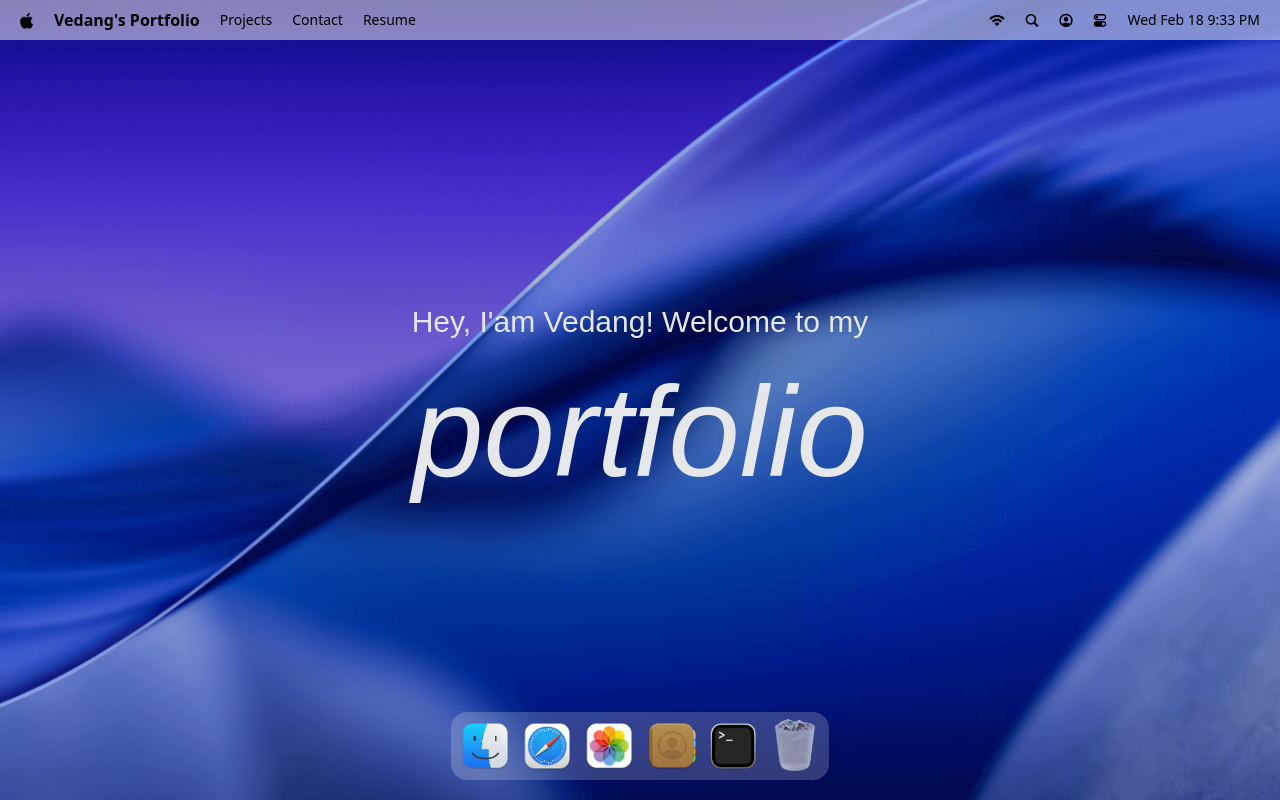
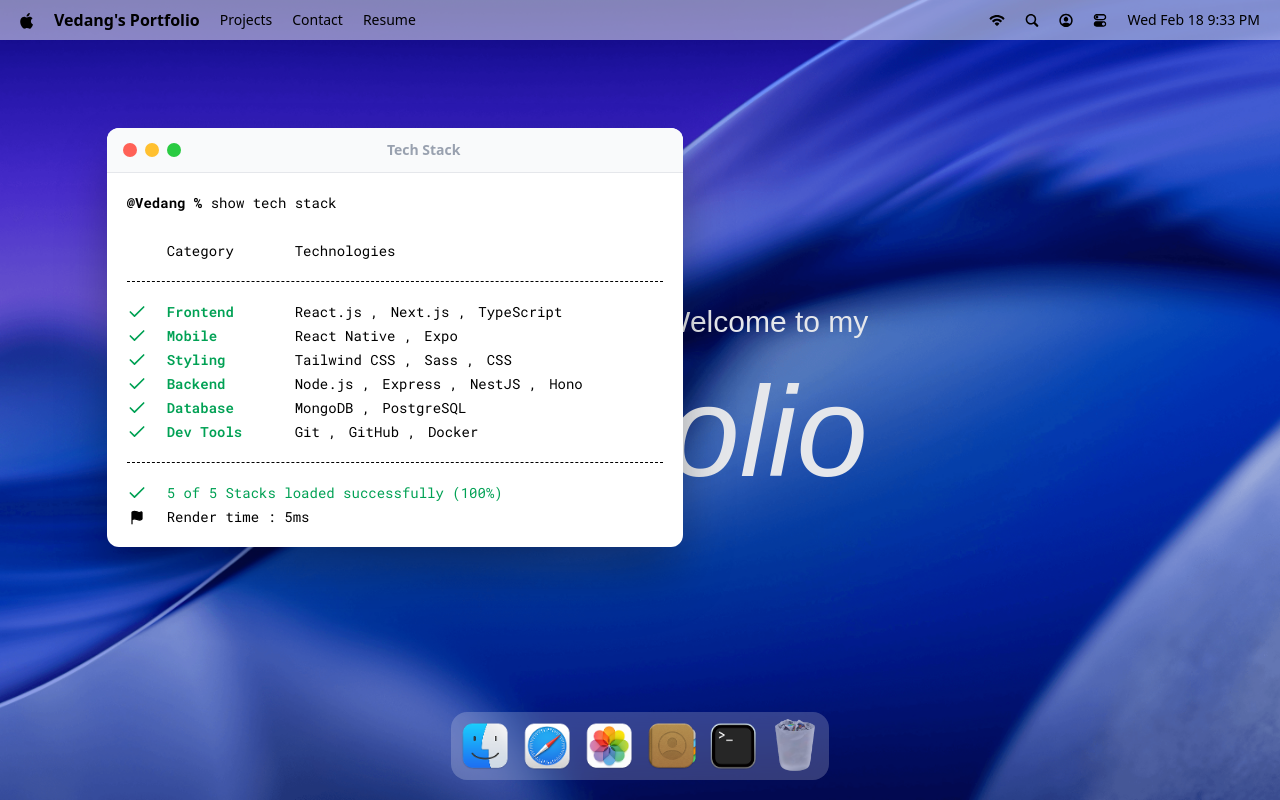
Before and after one commit to Vedang22MIC0017/Vedangs_Mac, a React (Vite) app: page / in a window 1280 px wide. Both pictures are taken after a click on the button 733 px from the left and 746 px from the top of the page. Built offline with nearby package versions, Linux system fonts and the light colour scheme; a web font is replaced by a local one.

Commit message:
added the higher order component for draggable windows implemented for terminals

```diff
--- a/src/App.jsx
+++ b/src/App.jsx
@@ -2,12 +2,17 @@ import React from 'react'
 import Navbar from "#components/Navbar.jsx";
 import Welcome from '#components/Welcome';
 import Dock from '#components/Dock';
+import { Draggable } from 'gsap/all';
+import gsap from 'gsap';
+import { Terminal } from '#windows';
+gsap.registerPlugin(Draggable);
 const App = () => {
   return (
     <main>
       <Navbar/>
       <Welcome/>
       <Dock/>
+      <Terminal/>
     </main>
   );
 };
--- /dev/null
+++ b/src/components/WindowControls.jsx
@@ -0,0 +1,13 @@
+import useWindowStore from "#store/window"
+
+const WindowControls = ({target}) => {
+    const {closeWindow}=useWindowStore();
+  return <div id="window-controls">
+    <div className="close" onClick={()=>{closeWindow(target)}} />
+    <div className="minimize"  />
+    <div className="maximize" />
+
+  </div>
+}
+
+export default WindowControls
--- /dev/null
+++ b/src/hoc/windowWrapper.jsx
@@ -0,0 +1,53 @@
+import useWindowStore from "#store/window";
+import { useGSAP } from "@gsap/react";
+import gsap from "gsap";
+import { Draggable } from "gsap/all";
+import { useLayoutEffect, useRef } from "react";
+
+const windowWrapper = (Component,windowKey) => {
+  const Wrapped=(props) =>{
+    const {focusWindow , windows}=useWindowStore();
+    const { isOpen , zIndex}=windows[windowKey];
+
+    const ref=useRef(null);
+    useGSAP(()=>{
+      const el=ref.current;
+      if(!el || !isOpen) return;
+      el.style.display="block";
+      gsap.fromTo(el,{scale:0.8,opacity:0,y:40} ,{scale:1 , opacity:1,y:0 , duration:0.4 , ease:"power3.out"})
+
+    },[isOpen]);
+
+    useGSAP(()=>{
+      const el=ref.current;
+      if(!el) return;
+      const [instance]=Draggable.create(el,{onPress:()=>{
+        focusWindow(windowKey)
+      }})
+
+      return ()=>instance.kill();
+
+    },[]);
+
+    useLayoutEffect(()=>{
+      const el=ref.current;
+      if(!el) return ;
+      el.style.display=isOpen?"block":"none";
+
+    },[isOpen]);
+
+    return(
+    <section id={windowKey} ref={ref} style={{zIndex}} className="absolute">
+      <Component {...props} />
+    </section>
+
+  )};
+
+  Wrapped.displayName=`WindowWrapper(${Component.displayName || Component.name || "Component"})`;
+
+
+
+  return Wrapped;
+}
+
+export default windowWrapper
--- /dev/null
+++ b/src/windows/Terminal.jsx
@@ -0,0 +1,65 @@
+import WindowControls from '#components/WindowControls';
+import { techStack } from '#constants/constant';
+import windowWrapper from '#hoc/windowWrapper'
+import { Check, Flag } from 'lucide-react';
+import React from 'react'
+
+
+const Terminal = () => {
+  return (
+    <>
+    <div id="window-header">
+        <WindowControls target="terminal"/>
+        <h2>Tech Stack</h2>
+
+    </div>
+
+    <div className="techstack">
+        <p>
+            <span className="font-bold">@Vedang % </span>
+            show tech stack
+        </p>
+        <div className="label">
+            <p className='w-32'>
+                Category
+            </p>
+            <p>Technologies</p>
+
+        </div>
+        <ul className="content">
+            {techStack.map(({category,items})=>(
+                <li key={category} className="flex items-center">
+                    <Check className="check" size={20} />
+                    <h3>{category}</h3>
+                    <ul>
+                        {items.map((item,i)=>(
+                            <li key={i}>{item} {i<items.length -1 ?',':""}
+                            </li>
+                        ))}
+                    </ul>
+                </li>
+
+            ))}
+
+        </ul>
+        <div className="footnote">
+            <p>
+                <Check size={20} />
+                5 of 5 Stacks loaded successfully (100%)
+            </p>
+            <p className="text-black">
+                <Flag size={15} fill="black"/>
+                Render time : 5ms
+            </p>
+
+        </div>
+
+    </div>
+    </>
+  )
+}
+
+//higher order compo - takes another comp as input and returns modified ver of that as op
+const TerminalWindow=windowWrapper(Terminal,'terminal');
+
+export default TerminalWindow;
--- /dev/null
+++ b/src/windows/index.js
@@ -0,0 +1,2 @@
+import Terminal from "./Terminal";
+export {Terminal}
```
